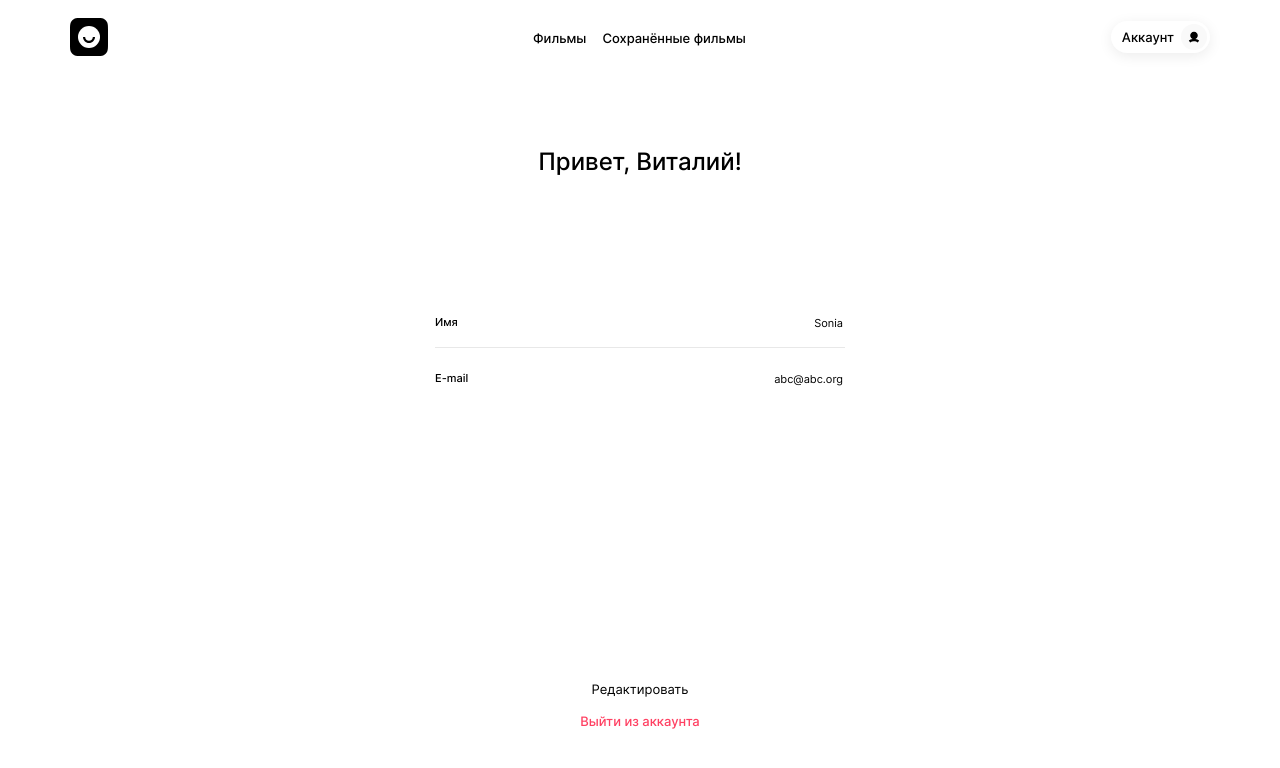
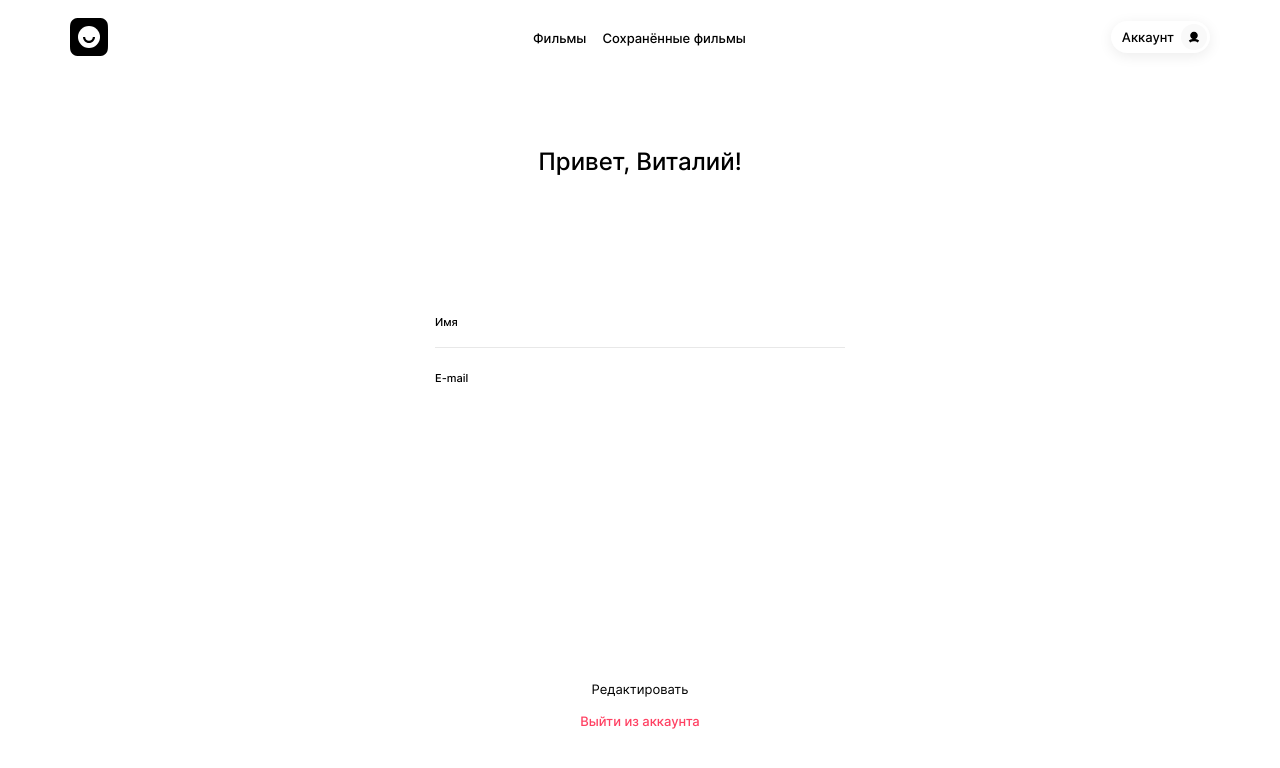
Before and after one commit to noi5enu1sanc3/movies-explorer-frontend, a React (Create React App) app: page /profile in a window 1280 px wide. Shown: the top 768 px of the page. Built offline with nearby package versions, Linux system fonts and the light colour scheme; the HTML template or start-up script is replaced by a standard one.

Commit message:
fix: profile input validation

```diff
--- a/src/components/Profile/Profile.js
+++ b/src/components/Profile/Profile.js
@@ -37,7 +37,7 @@ const Profile = () => {
           <label htmlFor="name-input" className="profile__input-label">
             Имя
             <input
-              value={values.name || "Sonia"}
+              value={values.name || ""}
               onChange={handleChange}
               name="name"
               type="text"
@@ -46,7 +46,7 @@ const Profile = () => {
               required
               id="name-input"
               className={`profile__input ${
-                !inputsValidity.name ? "profile__input_invalid" : ""
+                inputsValidity.name === false ? "profile__input_invalid" : ""
               }`}
               ref={ref}
             />
@@ -55,14 +55,14 @@ const Profile = () => {
           <label htmlFor="email-input" className="profile__input-label">
             E-mail
             <input
-              value={values.email || "abc@abc.org"}
+              value={values.email || ""}
               onChange={handleChange}
               name="email"
               type="email"
               required
               id="email-input"
               className={`profile__input ${
-                !inputsValidity.email ? "profile__input_invalid" : ""
+                inputsValidity.email === false ? "profile__input_invalid" : ""
               }`}
             />
           </label>
```
